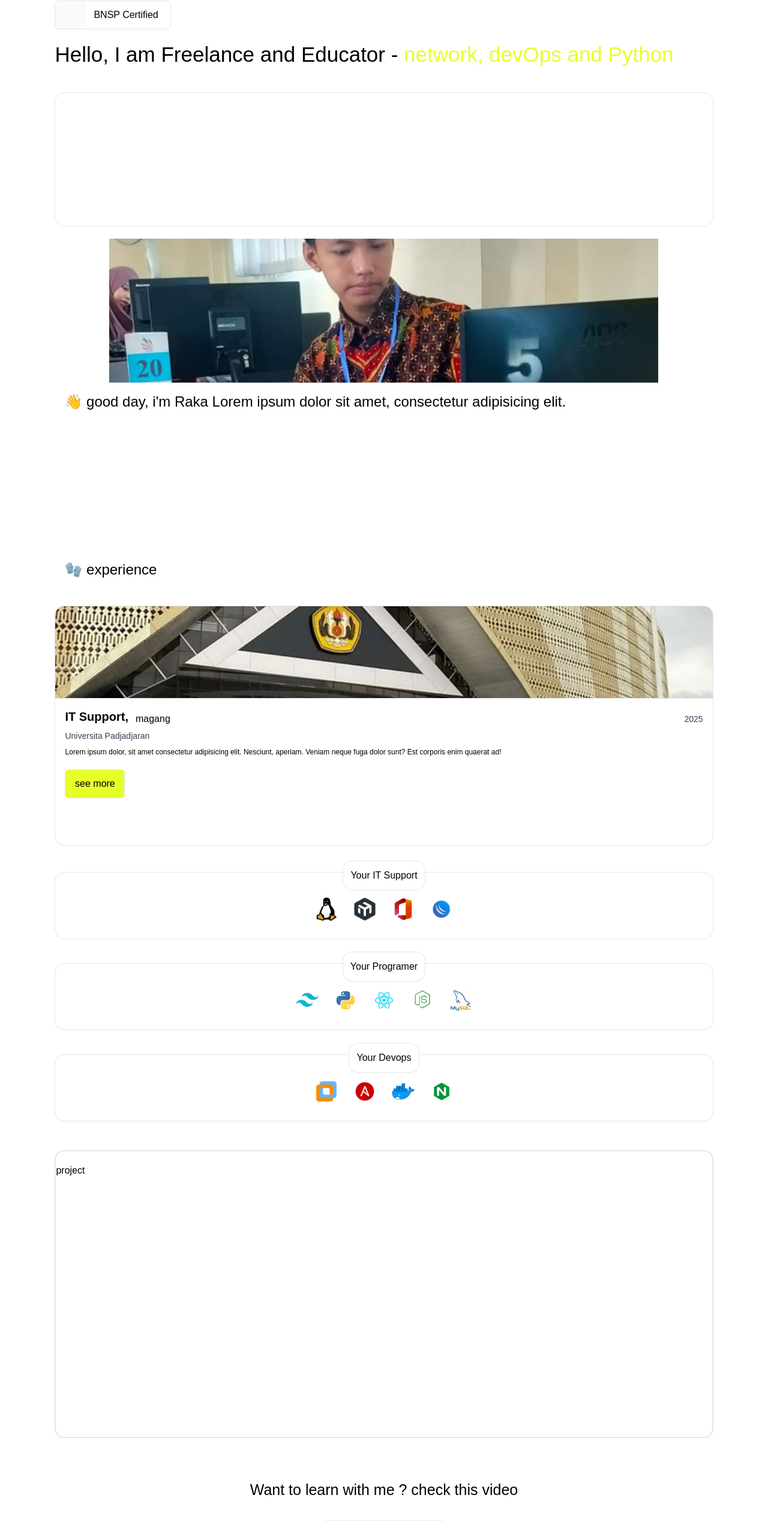
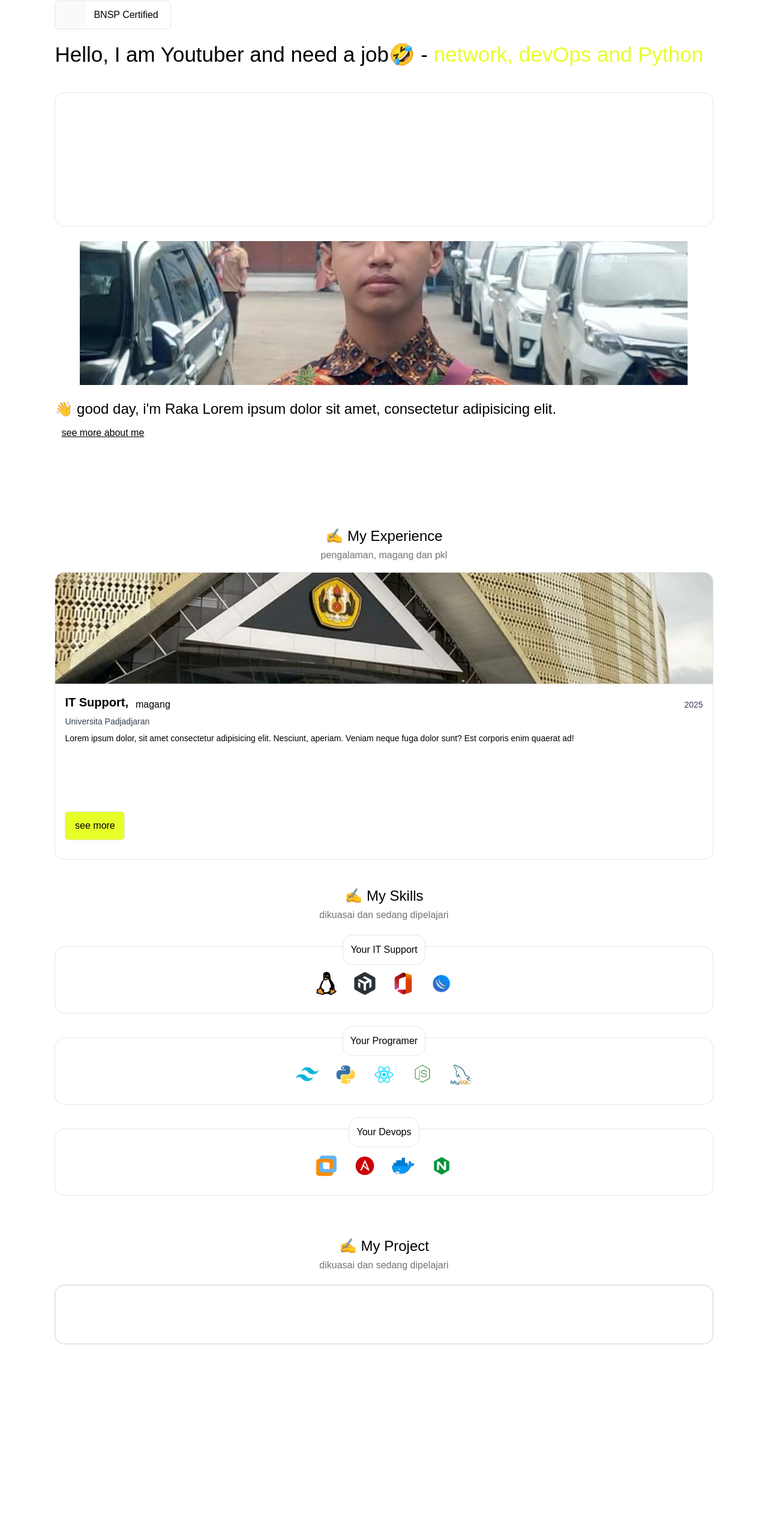
Before and after one commit to rakaMain/web-portofolio, a React (Vite) app in the folder first-react/: page / in a window 1280 px wide. Shown: the part 131-2669 px from the top of the page at 60% size. Built offline with nearby package versions, Linux system fonts and the light colour scheme.

Commit message:
adding bio

```diff
--- a/first-react/src/Card/mediumcard.jsx
+++ b/first-react/src/Card/mediumcard.jsx
@@ -1,7 +1,7 @@
 export default function MediumCard(value){
     return(
         <>
-        <div className=" w-auto h-100 rounded-2xl flex flex-col items-center justify-center overflow-hidden bg-white border-1 border-neutral-200 relative">
+        <div className=" w-auto h-120 rounded-2xl flex flex-col items-center justify-center overflow-hidden bg-white border-1 border-neutral-200 relative">
             <div className=" h-2/3 w-full border-b-1 border-neutral-200 flex relative justify-center items-center flex-col overflow-hidden">
                 <img src="src/assets/gambaryt/unpad.jfif" alt="" srcset="" className="w-full" />
             </div>
@@ -10,8 +10,8 @@ export default function MediumCard(value){
                     <p className=" text-xl pb-2 font-semibold">IT Support,</p> <p className=" ms-3 ">magang</p><p className="ms-auto text-sm text-gray-700">2025</p>
                 </div>
                 <p className=" text-sm text-gray-700 mb-2">Universita Padjadjaran</p>
-                <p className="text-[12px] text-justify">Lorem ipsum dolor, sit amet consectetur adipisicing elit. Nesciunt, aperiam. Veniam neque fuga dolor sunt? Est corporis enim quaerat ad!</p>
-                <button className="w-25 text-black justify-center bg-[#E6FF28]  flex mt-5 h-12 items-center rounded-md border-1 border-neutral-200 mb-4 ">see more</button>
+                <p className="text-[14px] text-justify">Lorem ipsum dolor, sit amet consectetur adipisicing elit. Nesciunt, aperiam. Veniam neque fuga dolor sunt? Est corporis enim quaerat ad!</p>
+                <button className="w-25 text-black justify-center bg-[#E6FF28]  flex mt-auto h-12 items-center rounded-md border-1 border-neutral-200 mb-4 ">see more</button>
             </div>
 
         </div>
--- a/first-react/src/index-jsx/body.jsx
+++ b/first-react/src/index-jsx/body.jsx
@@ -14,30 +14,35 @@ export default function MyMain(params) {
                 />
             </div>
             <p className="text-[35px] mb-4">
-                Hello, I am Freelance and Educator - <span className="text-[#E6FF28]">network, devOps and Python</span>
+                Hello, I am Youtuber and need a job🤣 - <span className="text-[#E6FF28]">network, devOps and Python</span>
             </p>
 
             <div className="w-full h-45 md:h-56 mt-5 rounded-2xl bg-white border border-neutral-200" />
-            <div className="overflow-hidden w-full h-130 flex flex-col mt-5 ">
+            <div className="overflow-hidden w-full h-110  rounded-2xl flex flex-col mt-6 ">
                 <div className=" w-full flex flex-col h-auto gap-y-3  border-neutral-200">
-                    <div className=" bg-white h-60 flex justify-center items-center overflow-hidden ">
-                      <img src=" src/assets/gambar/raka.jpg" alt="" srcset="" />
+                    <div className=" bg-white h-60 flex justify-center items-center rounded-2xl overflow-hidden ">
+                      <img src=" src/assets/gambar/raka2.jpg" alt="" srcset="" />
                     </div>
+
                 </div>
-                <div className=" text-2xl w-full flex-2/3 rounded-2xl flex p-4  border-neutral-200" >
-                    👋 good day, i'm Raka Lorem ipsum dolor sit amet, consectetur adipisicing elit.
+                <div className=" w-full mt-2 flex-2/3 flex-col  rounded-2xl flex py-4  border-neutral-200" >
+                    <p className="text-2xl text-start"> 👋 good day, i'm Raka Lorem ipsum dolor sit amet, consectetur adipisicing elit. </p>
+                    <button className="w-40 text-black justify-center underline  flex  h-12 items-center rounded-md text-md mb-4 ">see more about me</button>
                 </div>
+
             </div>
-            <div className=" text-2xl w-full flex-2/3 rounded-2xl flex p-4  border-neutral-200" >
-                🧤 experience
-            </div>
-            <div className="w-full h-auto mt-2 rounded-2xl pt-5">
+            <div className="w-full h-auto mt-4 rounded-2xl pt-5">
+                <p className=" text-2xl mb-1 text-center">✍ My Experience</p>
+                <p className="mb-4 text-md text-neutral-500 text-center ">pengalaman, magang dan pkl</p>
+
                 <MediumCard />
             </div>
 
 
             {/* Skills Section reverted to original layout */}
             <div className="w-full h-auto mt-6 rounded-2xl pt-5 space-y-4">
+                <p className=" text-2xl mb-1 w-full text-center ">✍ My Skills</p>
+                <p className="mb-10 text-md text-neutral-500 text-center ">dikuasai dan sedang dipelajari</p>
                 <SkillCard
                 nama="Your IT Support"
                 icon={[' src/assets/gambar/linux.png',
@@ -64,15 +69,19 @@ export default function MyMain(params) {
 
 
             </div>
-            <div id="itnsa" className="w-full h-120 mt-2 mb-10  rounded-2xl pt-5 border-2 border-neutral-200" >
+            <div id="itnsa" className="w-full h-120 mt-2 mb-10  rounded-2xl pt-5" >
                 <section id="play list itnsa">
-                        project
+                <p className=" text-2xl mb-1 w-full text-center ">✍ My Project</p>
+                <p className="mb-5 text-md text-neutral-500 text-center ">dikuasai dan sedang dipelajari</p>
+                <div className="border-2 border-neutral-200 h-25 rounded-2xl">
+
+                </div>
                 </section>
 
             </div>
             <div className="w-full h-auto mt-2 mb-10  rounded-2xl pt-5">
                 <p className="text-[25px] text-center mb-8">
-                    Want to learn with me ? check this video
+                    Want to learn with me ? 🎞 check this video
                 </p>
                 <div className="w-50 justify-center flex m-auto h-12 items-center rounded-md bg-white border-1 border-neutral-200 mb-4 opacity-80">Views All Tutorials</div>
                 <div
```
Also changed, not shown: first-react/src/assets/gambar/raka.jpg, first-react/src/assets/gambar/raka2.jpg (added).
